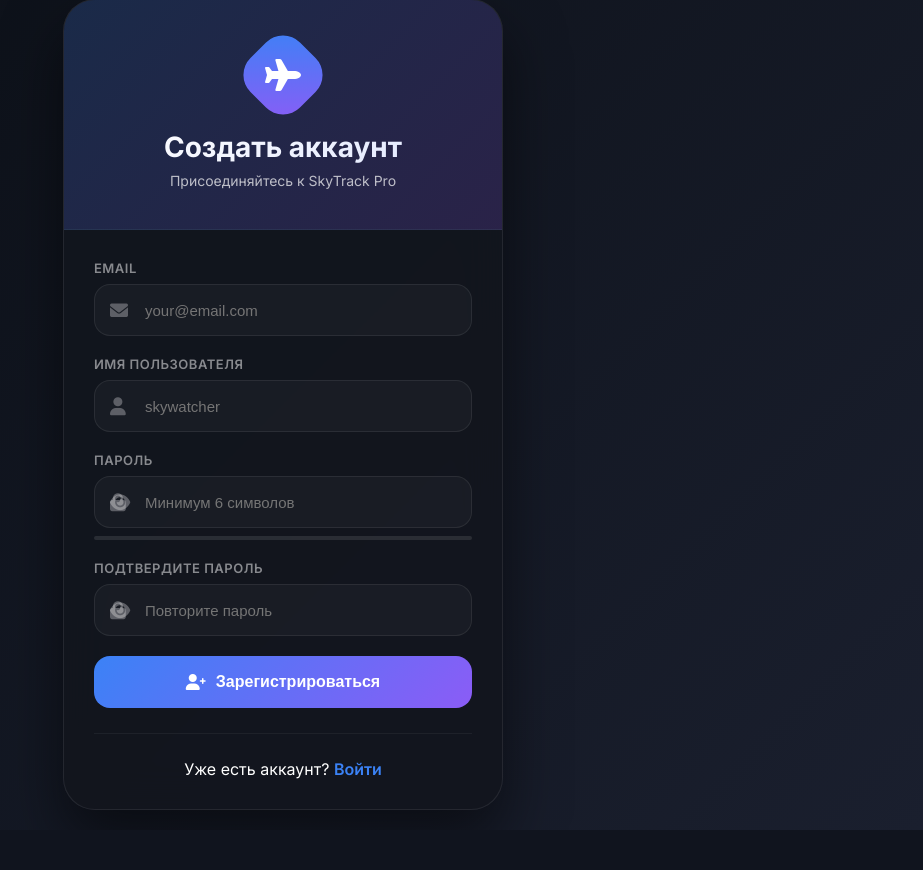
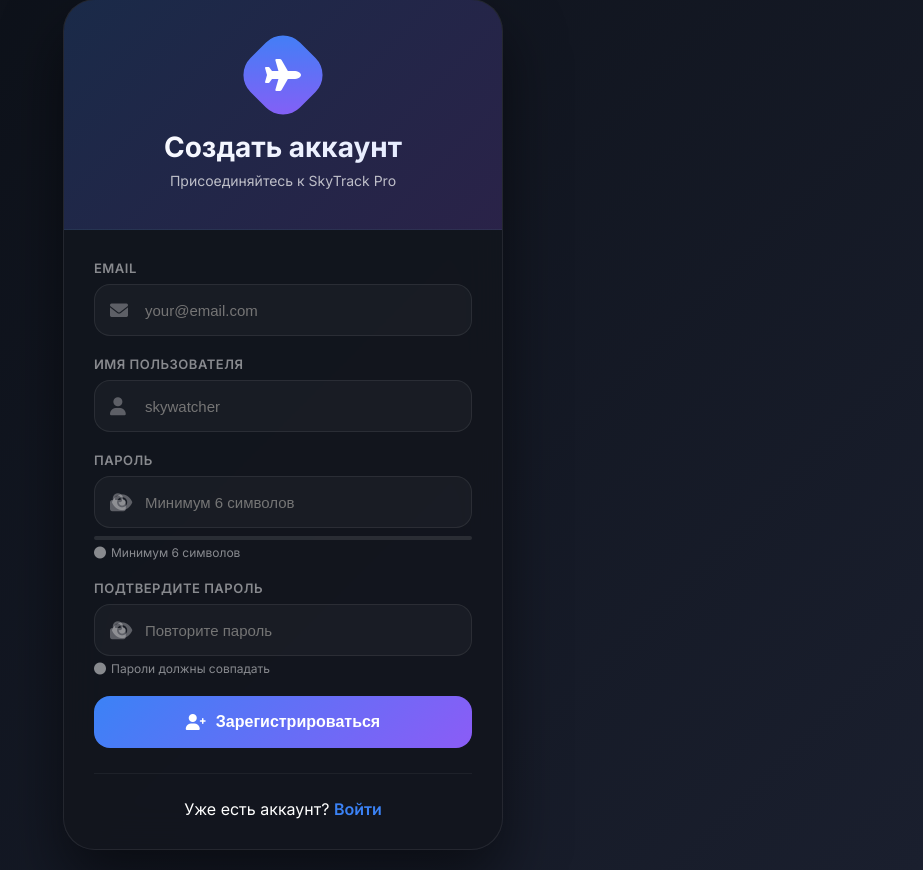
Before and after one commit to Hcjdud/SkyTrack-Pro, a Flask app: page /auth/register in a window 1280 px wide. Shown: the part 21-891 px from the top of the page, without its empty margins (357-1280 px from the left). Before the commit the page ends 851 px from the top, so only its background shows below. Run offline with Flask 3, Linux system fonts and the light colour scheme.

Commit message:
Update register.html

```diff
--- a/templates/register.html
+++ b/templates/register.html
@@ -7,7 +7,6 @@
     <link href="https://fonts.googleapis.com/css2?family=Inter:wght@300;400;500;600;700;800&display=swap" rel="stylesheet">
     <link rel="stylesheet" href="https://cdnjs.cloudflare.com/ajax/libs/font-awesome/6.0.0/css/all.min.css">
     <style>
-        /* Те же стили, что в login.html */
         * {
             margin: 0;
             padding: 0;
@@ -116,7 +115,7 @@
             background: rgba(255, 255, 255, 0.03);
             border: 1px solid rgba(255, 255, 255, 0.08);
             border-radius: 16px;
-            padding: 0 16px 0 50px;
+            padding: 0 45px 0 50px;  /* Увеличил правый отступ для глазка */
             font-size: 15px;
             color: white;
             transition: all 0.3s;
@@ -138,9 +137,17 @@
             right: 16px;
             top: 50%;
             transform: translateY(-50%);
-            color: rgba(255, 255, 255, 0.3);
+            color: rgba(255, 255, 255, 0.5);
             cursor: pointer;
+            font-size: 18px;
             transition: color 0.3s;
+            z-index: 10;  /* Поверх всего */
+            background: transparent;
+            width: 24px;
+            height: 24px;
+            display: flex;
+            align-items: center;
+            justify-content: center;
         }
 
         .toggle-password:hover {
@@ -193,6 +200,23 @@
             display: flex;
         }
 
+        .success-message {
+            background: rgba(16, 185, 129, 0.1);
+            border: 1px solid rgba(16, 185, 129, 0.3);
+            border-radius: 16px;
+            padding: 15px 20px;
+            margin-bottom: 20px;
+            display: none;
+            align-items: center;
+            gap: 10px;
+            color: #10b981;
+            font-size: 14px;
+        }
+
+        .success-message.show {
+            display: flex;
+        }
+
         .submit-btn {
             width: 100%;
             height: 52px;
@@ -239,6 +263,28 @@
             color: #8b5cf6;
             text-decoration: underline;
         }
+
+        /* Подсказки для пароля */
+        .password-hint {
+            font-size: 12px;
+            color: rgba(255, 255, 255, 0.5);
+            margin-top: 5px;
+            display: flex;
+            align-items: center;
+            gap: 5px;
+        }
+
+        .password-hint i {
+            font-size: 12px;
+        }
+
+        .password-hint.valid {
+            color: #10b981;
+        }
+
+        .password-hint.invalid {
+            color: #ef4444;
+        }
     </style>
 </head>
 <body>
@@ -256,6 +302,11 @@
                 <div class="error-message" id="errorMessage">
                     <i class="fas fa-exclamation-circle"></i>
                     <span>Ошибка регистрации</span>
+                </div>
+
+                <div class="success-message" id="successMessage">
+                    <i class="fas fa-check-circle"></i>
+                    <span>Успешно! Перенаправление...</span>
                 </div>
 
                 <form id="registerForm">
@@ -280,10 +331,13 @@
                         <div class="input-wrapper">
                             <i class="fas fa-lock"></i>
                             <input type="password" id="password" placeholder="Минимум 6 символов" required>
-                            <i class="fas fa-eye toggle-password" onclick="togglePassword('password')"></i>
+                            <i class="fas fa-eye toggle-password" onclick="togglePassword('password')" id="togglePassword"></i>
                         </div>
                         <div class="password-strength">
                             <div id="passwordStrength" class="password-strength-bar"></div>
+                        </div>
+                        <div class="password-hint" id="lengthHint">
+                            <i class="fas fa-circle"></i> Минимум 6 символов
                         </div>
                     </div>
 
@@ -292,7 +346,10 @@
                         <div class="input-wrapper">
                             <i class="fas fa-lock"></i>
                             <input type="password" id="passwordConfirm" placeholder="Повторите пароль" required>
-                            <i class="fas fa-eye toggle-password" onclick="togglePassword('passwordConfirm')"></i>
+                            <i class="fas fa-eye toggle-password" onclick="togglePassword('passwordConfirm')" id="togglePasswordConfirm"></i>
+                        </div>
+                        <div class="password-hint" id="matchHint">
+                            <i class="fas fa-circle"></i> Пароли должны совпадать
                         </div>
                     </div>
 
@@ -310,9 +367,12 @@
     </div>
 
     <script>
+        // Функция показа/скрытия пароля
         function togglePassword(fieldId) {
             const field = document.getElementById(fieldId);
-            const icon = field.nextElementSibling;
+            const icon = fieldId === 'password'
+                ? document.getElementById('togglePassword')
+                : document.getElementById('togglePasswordConfirm');
 
             if (field.type === 'password') {
                 field.type = 'text';
@@ -325,11 +385,28 @@
             }
         }
 
-        // Оценка сложности пароля
-        document.getElementById('password').addEventListener('input', function(e) {
-            const password = e.target.value;
-            const strengthBar = document.getElementById('passwordStrength');
+        // Проверка сложности пароля в реальном времени
+        const passwordInput = document.getElementById('password');
+        const passwordConfirm = document.getElementById('passwordConfirm');
+        const lengthHint = document.getElementById('lengthHint');
+        const matchHint = document.getElementById('matchHint');
+        const strengthBar = document.getElementById('passwordStrength');
 
+        passwordInput.addEventListener('input', function() {
+            const password = this.value;
+
+            // Проверка длины
+            if (password.length >= 6) {
+                lengthHint.innerHTML = '<i class="fas fa-check-circle" style="color: #10b981;"></i> Минимум 6 символов';
+                lengthHint.classList.add('valid');
+                lengthHint.classList.remove('invalid');
+            } else {
+                lengthHint.innerHTML = '<i class="fas fa-times-circle" style="color: #ef4444;"></i> Минимум 6 символов';
+                lengthHint.classList.add('invalid');
+                lengthHint.classList.remove('valid');
+            }
+
+            // Оценка сложности
             if (password.length === 0) {
                 strengthBar.style.width = '0';
                 strengthBar.className = 'password-strength-bar';
@@ -352,8 +429,32 @@
             } else {
                 strengthBar.classList.add('strong');
             }
+
+            // Проверка совпадения паролей
+            checkPasswordMatch();
         });
 
+        passwordConfirm.addEventListener('input', checkPasswordMatch);
+
+        function checkPasswordMatch() {
+            const password = passwordInput.value;
+            const confirm = passwordConfirm.value;
+
+            if (confirm.length === 0) {
+                matchHint.innerHTML = '<i class="fas fa-circle" style="color: rgba(255,255,255,0.5);"></i> Пароли должны совпадать';
+                matchHint.classList.remove('valid', 'invalid');
+            } else if (password === confirm) {
+                matchHint.innerHTML = '<i class="fas fa-check-circle" style="color: #10b981;"></i> Пароли совпадают';
+                matchHint.classList.add('valid');
+                matchHint.classList.remove('invalid');
+            } else {
+                matchHint.innerHTML = '<i class="fas fa-times-circle" style="color: #ef4444;"></i> Пароли не совпадают';
+                matchHint.classList.add('invalid');
+                matchHint.classList.remove('valid');
+            }
+        }
+
+        // Отправка формы
         document.getElementById('registerForm').addEventListener('submit', async (e) => {
             e.preventDefault();
 
@@ -362,12 +463,33 @@
             const password = document.getElementById('password').value;
             const passwordConfirm = document.getElementById('passwordConfirm').value;
             const errorDiv = document.getElementById('errorMessage');
+            const successDiv = document.getElementById('successMessage');
             const submitBtn = document.getElementById('submitBtn');
 
             errorDiv.classList.remove('show');
+            successDiv.classList.remove('show');
 
+            // Проверка на клиенте перед отправкой
             if (password !== passwordConfirm) {
                 errorDiv.querySelector('span').textContent = 'Пароли не совпадают';
+                errorDiv.classList.add('show');
+                return;
+            }
+
+            if (password.length < 6) {
+                errorDiv.querySelector('span').textContent = 'Пароль должен быть минимум 6 символов';
+                errorDiv.classList.add('show');
+                return;
+            }
+
+            if (!email.includes('@') || !email.includes('.')) {
+                errorDiv.querySelector('span').textContent = 'Введите корректный email';
+                errorDiv.classList.add('show');
+                return;
+            }
+
+            if (username.length < 3 || username.length > 20) {
+                errorDiv.querySelector('span').textContent = 'Имя пользователя должно быть от 3 до 20 символов';
                 errorDiv.classList.add('show');
                 return;
             }
@@ -385,15 +507,21 @@
                 const data = await response.json();
 
                 if (data.success) {
-                    window.location.href = data.redirect;
+                    successDiv.querySelector('span').textContent = data.message || 'Код отправлен на почту!';
+                    successDiv.classList.add('show');
+
+                    setTimeout(() => {
+                        window.location.href = data.redirect;
+                    }, 2000);
                 } else {
                     errorDiv.querySelector('span').textContent = data.error || 'Ошибка регистрации';
                     errorDiv.classList.add('show');
+                    submitBtn.disabled = false;
+                    submitBtn.innerHTML = '<i class="fas fa-user-plus"></i> Зарегистрироваться';
                 }
             } catch (error) {
-                errorDiv.querySelector('span').textContent = 'Ошибка соединения';
+                errorDiv.querySelector('span').textContent = 'Ошибка соединения с сервером';
                 errorDiv.classList.add('show');
-            } finally {
                 submitBtn.disabled = false;
                 submitBtn.innerHTML = '<i class="fas fa-user-plus"></i> Зарегистрироваться';
             }
```
